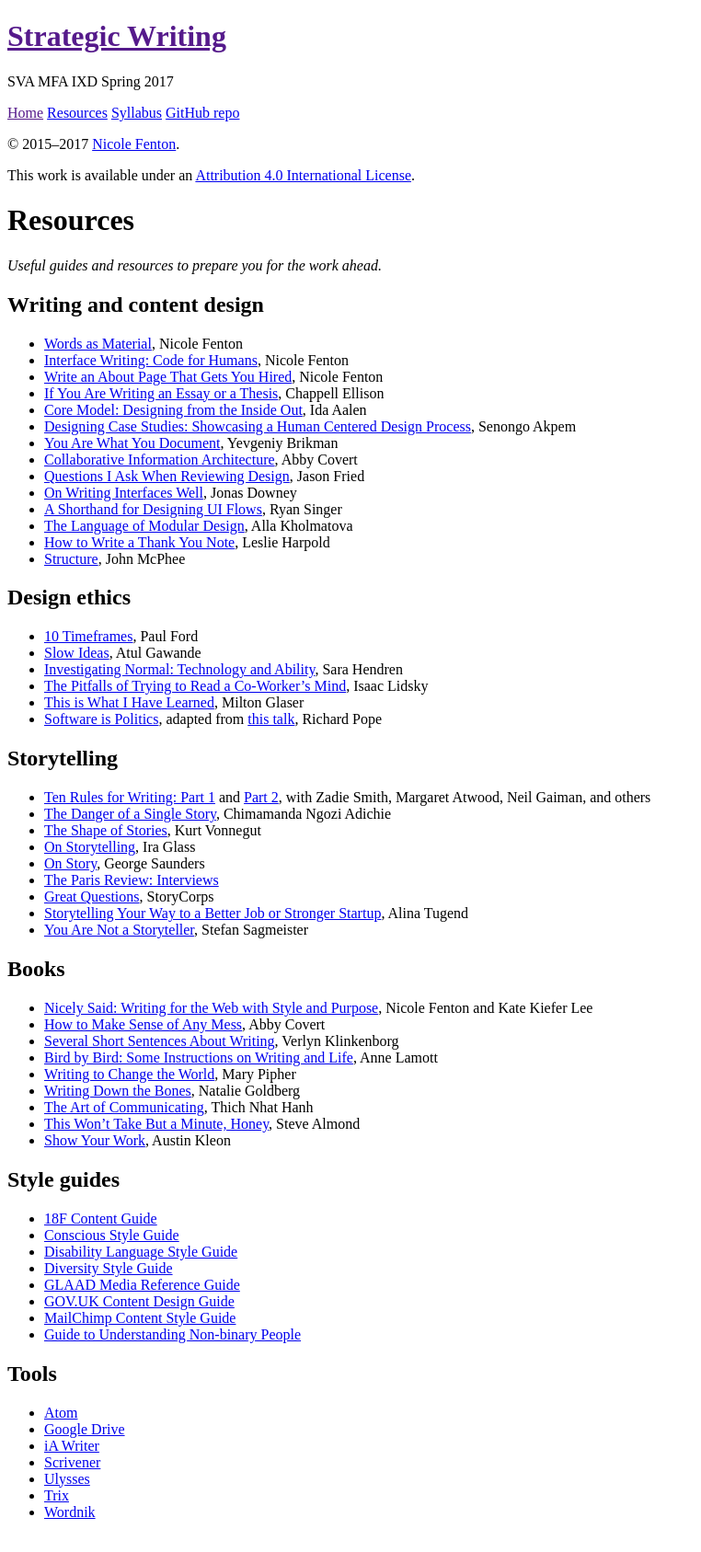
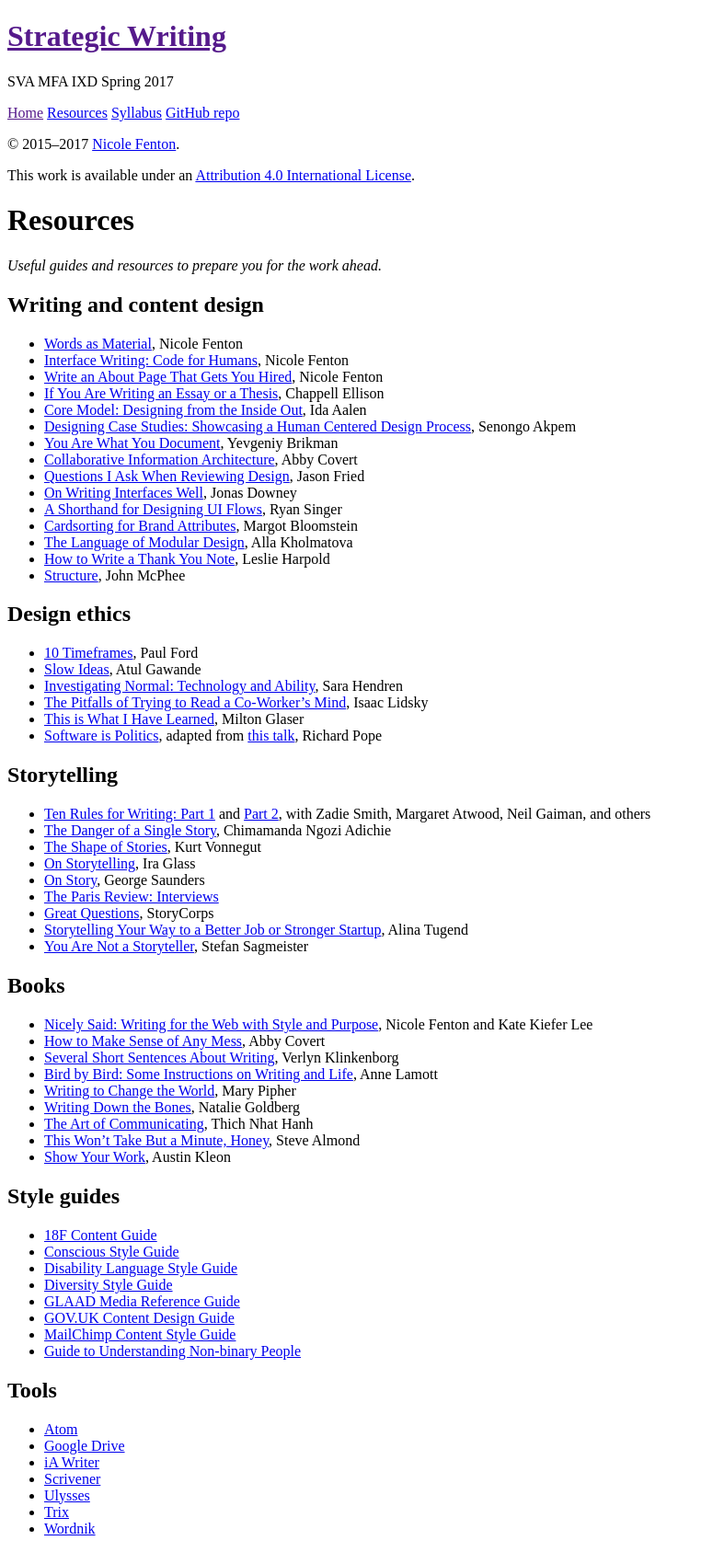
Before and after one commit to nicoleslaw/strategicwriting, a Jekyll site: the page built from resources.md, in a window 1280 px wide. Shown: the whole page at 92% size, without its empty margins (0-762 px from the left). Built offline with Jekyll 4.4.1, drawn with Linux system fonts in a browser that asks for light colours.

Commit message:
Update resources.md

```diff
--- a/resources.md
+++ b/resources.md
@@ -17,6 +17,7 @@ _Useful guides and resources to prepare you for the work ahead._
 * [Questions I Ask When Reviewing Design](https://signalvnoise.com/posts/3024-questions-i-ask-when-reviewing-a-design), Jason Fried
 * [On Writing Interfaces Well](https://signalvnoise.com/posts/3633-on-writing-interfaces-well), Jonas Downey
 * [A Shorthand for Designing UI Flows](https://signalvnoise.com/posts/1926-a-shorthand-for-designing-ui-flows), Ryan Singer
+* [Cardsorting for Brand Attributes](http://appropriateinc.com/downloads/ContentStrategyAtWork_Chapter2Sample.pdf), Margot Bloomstein
 * [The Language of Modular Design](http://alistapart.com/article/language-of-modular-design), Alla Kholmatova
 * [How to Write a Thank You Note](http://www.themorningnews.org/article/how-to-write-a-thank-you-note), Leslie Harpold
 * [Structure](http://www.newyorker.com/magazine/2013/01/14/structure), John McPhee
```
